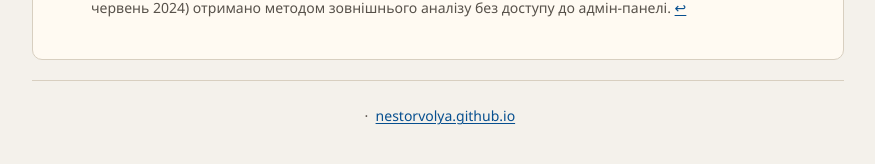
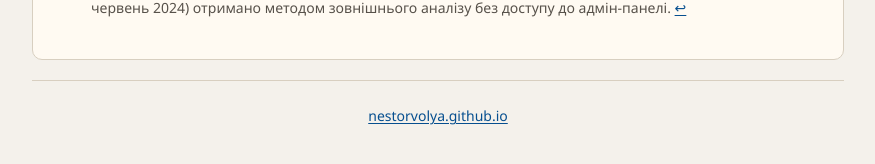
Before and after one commit to NestorVolya/nestorvolya.github.io, a Jekyll site: the page ranger-nestor-volya-2024.html, which Jekyll copies as it is, in a window 1280 px wide and 900 px high, scrolled down 11276 px. Shown: the part 693-857 px from the top of the window, without its empty margins (202-1077 px from the left). Built offline with Jekyll 4.4.1, drawn with Linux system fonts in a browser that asks for light colours.

Commit message:
оновлення сайту
Co-Authored-By: Claude Sonnet 4.6 <noreply@anthropic.com>

```diff
--- a/ranger-nestor-volya-2024.html
+++ b/ranger-nestor-volya-2024.html
@@ -378,7 +378,6 @@
 </section>
 
 <div class="page-footer">
-  &nbsp;·&nbsp;
   <a href="https://nestorvolya.github.io">nestorvolya.github.io</a>
 </div>
 
```
